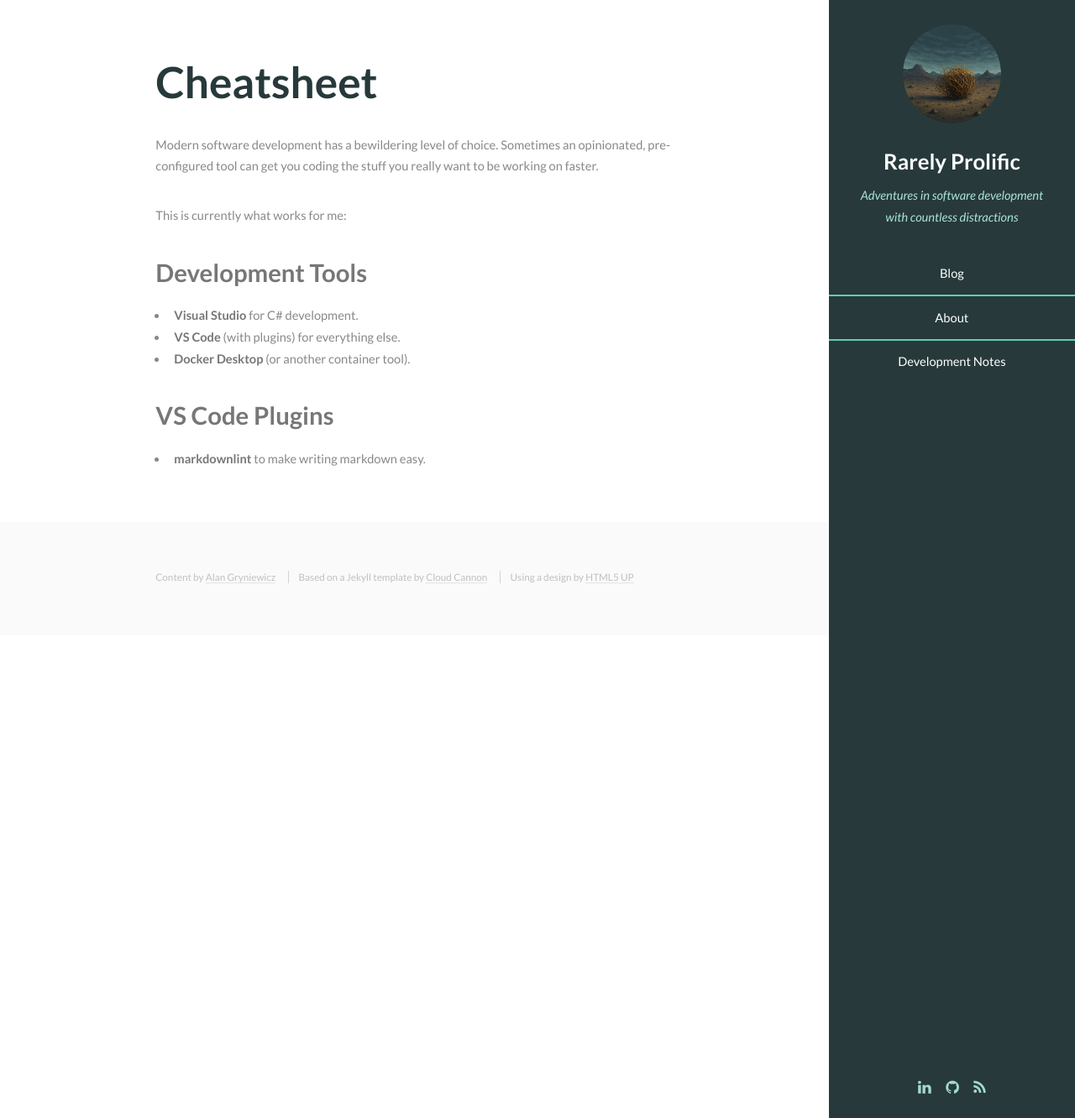
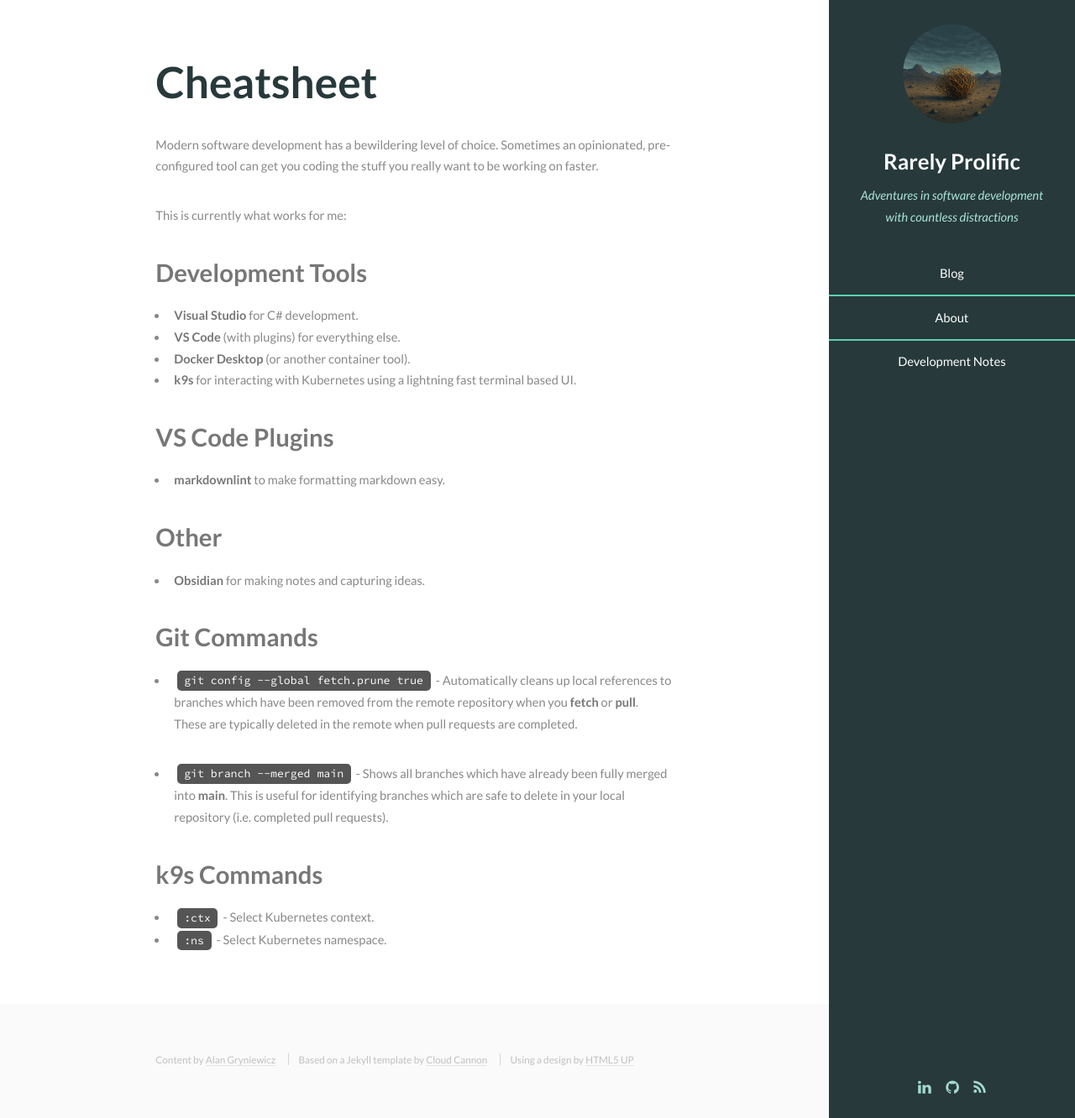
Before and after one commit to rarelyprolific/rarelyprolific.github.io, a Jekyll site: the page built from development/cheatsheet.markdown, in a window 1280 px wide and 1332 px high. Shown: the whole window at 84% size. Built offline with Jekyll 4.4.1, drawn with Linux system fonts in a browser that asks for light colours; comment, search, counter and statistics services are not loaded.

Commit message:
Updated cheatsheet

```diff
--- a/development/cheatsheet.markdown
+++ b/development/cheatsheet.markdown
@@ -13,7 +13,25 @@
 - **Visual Studio** for C# development.
 - **VS Code** (with plugins) for everything else.
 - **Docker Desktop** (or another container tool).
+- **k9s** for interacting with Kubernetes using a lightning fast terminal based UI.
 
 ## VS Code Plugins
 
-- **markdownlint** to make writing markdown easy.
+- **markdownlint** to make formatting markdown easy.
+
+## Other
+
+- **Obsidian** for making notes and capturing ideas.
+
+## Git Commands
+
+- `git config --global fetch.prune true` - Automatically cleans up local references to branches which have been removed from the remote
+repository when you **fetch** or **pull**. These are typically deleted in the remote when pull requests are completed.
+
+- `git branch --merged main` - Shows all branches which have already been fully merged into **main**. This is useful for identifying branches
+which are safe to delete in your local repository (i.e. completed pull requests).
+
+## k9s Commands
+
+- `:ctx` - Select Kubernetes context.
+- `:ns` - Select Kubernetes namespace.
```
